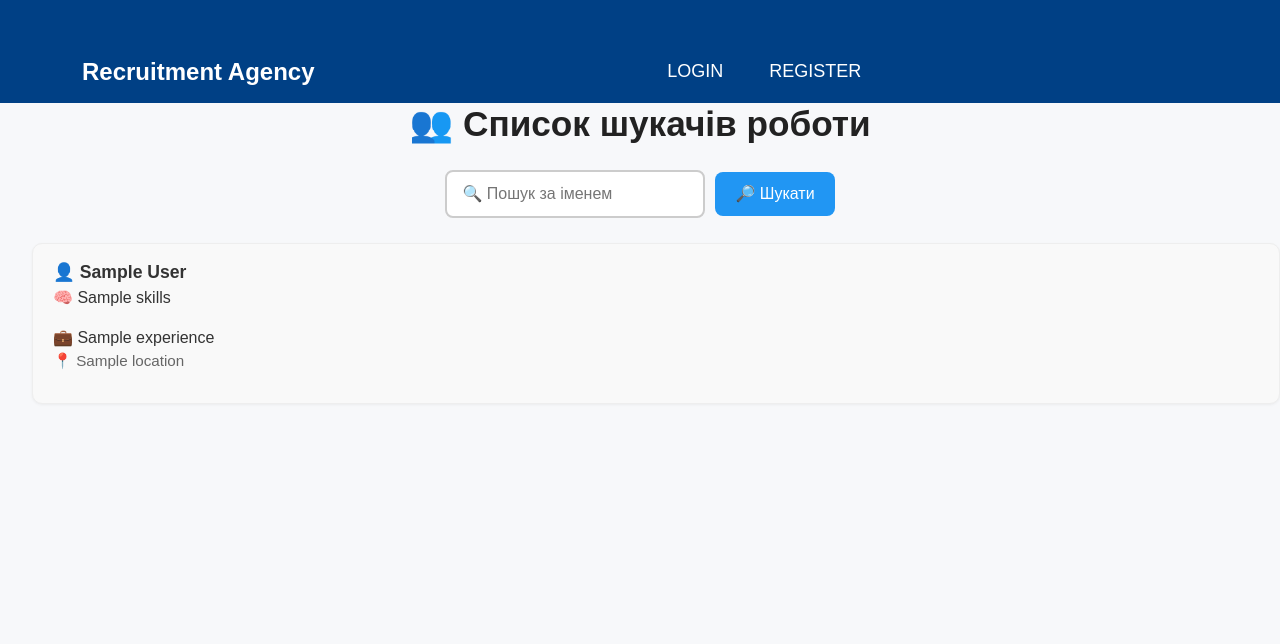
After one commit to tsytsyksvitlana/recruitment_agency, a Django app: template job/templates/job_seeker_list.html in a window 1280 px wide. The commit adds this page. Shown: the top 644 px of the page. Run offline with Django 5.2, Linux system fonts and the light colour scheme; the template is opened without the code that fills it: most values are stand-ins (such as "Sample title", 1, 10 or a date in 2020).

Commit message:
final updates

```diff
--- a/job/forms.py
+++ b/job/forms.py
@@ -12,10 +12,12 @@ class JobVacancyForm(forms.ModelForm):
     building = forms.CharField(max_length=50, required=False)
     country = forms.CharField(max_length=255)
     postal_code = forms.CharField(max_length=20, required=False)
+    salary = forms.DecimalField(max_digits=10, decimal_places=2)
+    currency = forms.CharField(max_length=10, required=False)
 
     class Meta:
         model = JobVacancy
-        fields = ['title', 'description', 'salary']
+        fields = ['title', 'description', 'salary', 'currency']
 
     def clean(self):
         cleaned_data = super().clean()
--- a/job/models/job_application.py
+++ b/job/models/job_application.py
@@ -6,3 +6,6 @@ class JobApplication(models.Model):
     vacancy = models.ForeignKey('job.JobVacancy', on_delete=models.CASCADE, related_name="applications")
     cover_letter = models.TextField(blank=True)
     applied_at = models.DateTimeField(auto_now_add=True)
+
+    def __str__(self):
+        return f"{self.job_seeker} - {self.vacancy}"
--- a/job/models/job_vacancy.py
+++ b/job/models/job_vacancy.py
@@ -9,6 +9,7 @@ class JobVacancy(models.Model):
         'job.Location', on_delete=models.SET_NULL, null=True, blank=True, related_name="vacancies"
     )
     salary = models.DecimalField(max_digits=10, decimal_places=2, null=True, blank=True)
+    currency = models.CharField(max_length=10, null=True, blank=True, default='USD')
     created_at = models.DateTimeField(auto_now_add=True)
     recruiter = models.ForeignKey('job.Recruiter', on_delete=models.CASCADE, related_name="posted_jobs", null=True)
     is_active = models.BooleanField(default=True)
--- /dev/null
+++ b/job/templates/job_seeker_list.html
@@ -0,0 +1,124 @@
+{% extends "main.html" %}
+
+{% block content %}
+  <h1 class="page-title">👥 Список шукачів роботи</h1>
+
+  <div class="search-container">
+    <form method="get" class="search-form">
+      <input type="text" name="name" value="{{ search_name }}" placeholder="🔍 Пошук за іменем" class="search-input" />
+      <button type="submit" class="search-button">🔎 Шукати</button>
+    </form>
+  </div>
+
+  <div class="job-seeker-list">
+    <ul>
+      {% for job_seeker in job_seekers %}
+        <li class="job-seeker-item">
+            <div class="job-seeker-info">
+              <p class="job-seeker-name">👤 {{ job_seeker.user.user.first_name }} {{ job_seeker.user.user.last_name }}</p>
+              <p>🧠 {{ job_seeker.skills }}</p>
+              <span >💼 {{ job_seeker.experience }}</span>
+              {% if job_seeker.location %}
+              <p class="job-seeker-location">📍 {{ job_seeker.location }}</p>
+              {% endif %}
+            </div>
+        </li>
+      {% empty %}
+        <li class="no-results">❌ Шукачів роботи не знайдено.</li>
+      {% endfor %}
+    </ul>
+  </div>
+{% endblock %}
+
+{% block extra_styles %}
+<style>
+  .page-title {
+    font-size: 2.2rem;
+    font-weight: bold;
+    margin-bottom: 25px;
+    color: #222;
+    text-align: center;
+  }
+
+  .search-container {
+    margin-bottom: 25px;
+    text-align: center;
+  }
+
+  .search-form {
+    display: inline-flex;
+    align-items: center;
+  }
+
+  .search-input {
+    padding: 10px 15px;
+    font-size: 1rem;
+    margin-right: 10px;
+    border: 2px solid #ccc;
+    border-radius: 8px;
+    width: 260px;
+  }
+
+  .search-button {
+    padding: 10px 20px;
+    font-size: 1rem;
+    background-color: #2196F3;
+    color: white;
+    border: none;
+    border-radius: 8px;
+    cursor: pointer;
+    transition: background-color 0.3s;
+  }
+
+  .search-button:hover {
+    background-color: #0b7dda;
+  }
+
+  .job-seeker-list {
+    list-style: none;
+    padding-left: 0;
+  }
+
+  .job-seeker-item {
+    padding: 15px 20px;
+    border: 1px solid #eee;
+    border-radius: 10px;
+    margin-bottom: 15px;
+    background-color: #f9f9f9;
+    box-shadow: 0 1px 3px rgba(0,0,0,0.05);
+    display: flex;
+    justify-content: space-between;
+    align-items: center;
+  }
+
+  .job-seeker-info {
+    display: flex;
+    flex-direction: column;
+  }
+
+  .job-seeker-name {
+    font-size: 1.1rem;
+    font-weight: bold;
+    margin: 0;
+  }
+
+  .job-seeker-location {
+    font-size: 0.95rem;
+    color: #666;
+  }
+
+  .job-seeker-title {
+    font-size: 1rem;
+    color: #333;
+    font-style: italic;
+  }
+
+  .no-results {
+    font-size: 1.2rem;
+    color: #c00;
+    text-align: center;
+    padding: 30px 0;
+    font-weight: bold;
+  }
+</style>
+{% endblock %}
--- a/job/urls.py
+++ b/job/urls.py
@@ -5,6 +5,7 @@ from job.views import (
     CompanyListView,
     CreateCompanyView,
     JobApplicationCreateView,
+    JobSeekerListView,
     JobSeekerProfileCreateView,
     JobSeekerProfileDetailView,
     JobSeekerProfileUpdateView,
@@ -27,7 +28,7 @@ urlpatterns = [
     path('<int:pk>/deactivate/', deactivate_vacancy, name='vacancy-deactivate'),
     path('<int:pk>/activate/', activate_vacancy, name='vacancy-activate'),
 
-    path('candidates/', JobVacancyUpdateView.as_view(), name='candidates-list'),
+    path('job-seekers/', JobSeekerListView.as_view(), name='candidates-list'),
 
     path('jobseeker/vacancies/', JobVacancyListView.as_view(), name='jobseeker_job_vacancies_list'),
     path('jobseeker/apply/<int:vacancy_id>/', JobApplicationCreateView.as_view(), name='job_application_create'),
```
Also changed, not shown: job/templates/job_form.html (+12 -0 lines), job/templates/job_list.html (+11 -1 lines), job/views.py (+18 -0 lines), job/migrations/0002_jobvacancy_currency.py (added).
